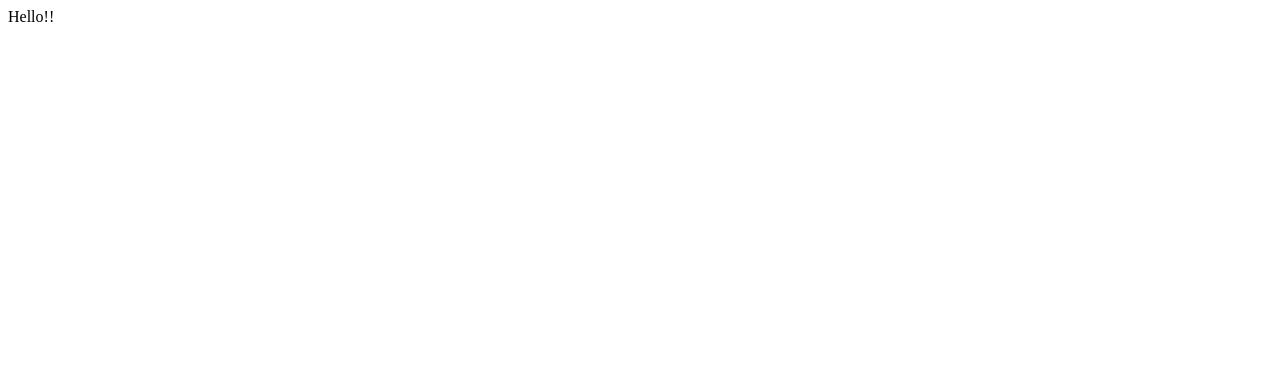
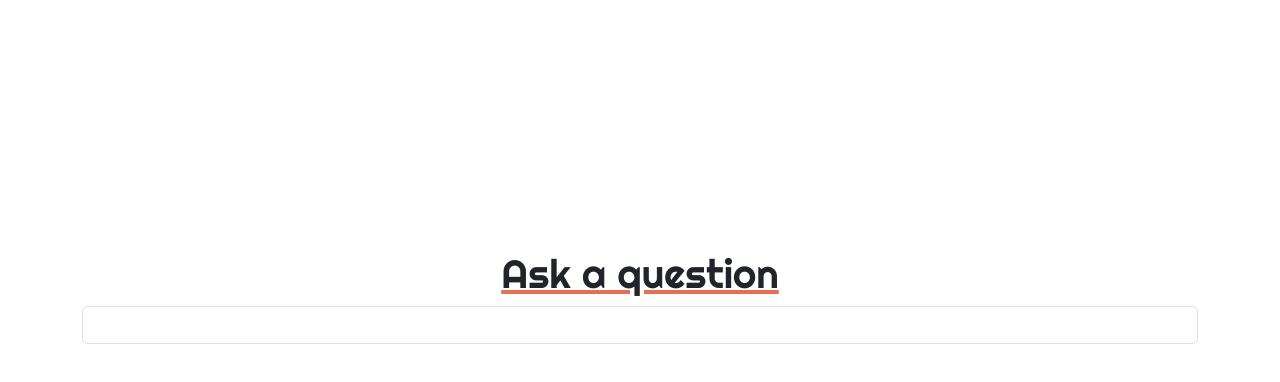
Before and after one commit to EsraaNasr92/React---Question-App, a React (Create React App) app: page / in a window 1280 px wide. Shown: the top 382 px of the page. Built offline with nearby package versions, Linux system fonts and the light colour scheme.

Commit message:
The initial screen

```diff
--- a/package.json
+++ b/package.json
@@ -6,7 +6,9 @@
     "@testing-library/jest-dom": "^5.17.0",
     "@testing-library/react": "^13.4.0",
     "@testing-library/user-event": "^13.5.0",
+    "bootstrap": "^5.3.3",
     "react": "^18.3.0",
+    "react-bootstrap": "^2.10.2",
     "react-dom": "^18.3.0",
     "react-scripts": "5.0.1",
     "web-vitals": "^2.1.4"
--- a/public/index.html
+++ b/public/index.html
@@ -15,15 +15,11 @@
       user's mobile device or desktop. See https://developers.google.com/web/fundamentals/web-app-manifest/
     -->
     <link rel="manifest" href="%PUBLIC_URL%/manifest.json" />
-    <!--
-      Notice the use of %PUBLIC_URL% in the tags above.
-      It will be replaced with the URL of the `public` folder during the build.
-      Only files inside the `public` folder can be referenced from the HTML.
 
-      Unlike "/favicon.ico" or "favicon.ico", "%PUBLIC_URL%/favicon.ico" will
-      work correctly both with client-side routing and a non-root public URL.
-      Learn how to configure a non-root public URL by running `npm run build`.
-    -->
+    <link rel="preconnect" href="https://fonts.googleapis.com">
+    <link rel="preconnect" href="https://fonts.gstatic.com" crossorigin>
+    <link href="https://fonts.googleapis.com/css2?family=Righteous&display=swap" rel="stylesheet">
+
     <title>React App</title>
   </head>
   <body>
--- a/src/App.js
+++ b/src/App.js
@@ -1,9 +1,24 @@
+import './assets/App.css';
+import Initial from './components/Initial';
+import Confirm from './components/Confirm';
+import Result from './components/Result';
+
 const App = () => {
+
+  const handleComponent = () => {
+    const screen = 0;
+    if(screen === 0) return <Initial />
+    if(screen === 1) return <Confirm />
+    if(screen === 2) return <Result />
+
+  }
+
   return (
-    <div>
-        Hello!!
+    <div className='container'>
+        {handleComponent()}
     </div>
   );
+
 }
 
 export default App;
--- /dev/null
+++ b/src/assets/App.css
@@ -0,0 +1,79 @@
+body {
+    font-family: "Roboto", sans-serif;
+    padding: 0;
+    margin: 0;
+  }
+
+
+  :root {
+  --charcoal: #264653;
+  --pgreen: #2a9d8f;
+  --yellow: #e9c46a;;
+  --orange: #f4a261;
+  --sienna: #e76f51;
+  }
+
+  a {
+    text-decoration: none;
+    color: #ffffff;
+  }
+
+
+  .container {
+    min-height: 300px;
+    width: 430px;
+    position: absolute;
+    left: 50%;
+    top: 50%;
+    -webkit-transform: translate(-50%, -50%);
+    transform: translate(-50%, -50%);
+  }
+
+
+  h1, h3 {
+    font-family: 'Righteous', cursive;
+    color: var(--charcoal);
+    text-decoration: underline;
+    text-decoration-color:var(--sienna);
+    font-size: 50px;
+    text-align: center;
+  }
+
+
+  .btn {
+    background:var(--charcoal);
+    color: #ffffff;
+    width: 100%;
+    margin-top: 10px;
+  }
+
+  .btn:hover {
+  color:#fff;
+  background: var(--orange);
+  }
+
+  .viewer {
+  font-size: 20px;
+  font-weight: 100;
+  }
+
+  .error {
+  color: var(--sienna);
+  font-weight: 800;
+  margin-top: 20px;
+  }
+
+  .zoom-enter {
+    transform: scale(0%);
+    transition: 0.4s linear;
+  }
+  .zoom-enter-active {
+    transform: scale(100%);
+  }
+  .zoom-exit {
+    transform: scale(0%);
+    transition: 0.4s linear;
+  }
+  .zoom-exit-active {
+    transform: sale(100%);
+  }
--- /dev/null
+++ b/src/components/Confirm.js
@@ -0,0 +1,9 @@
+const Confirm = () => {
+    return(
+        <div>
+            Confirm
+        </div>
+    );
+}
+
+export default Confirm;
--- /dev/null
+++ b/src/components/Initial.js
@@ -0,0 +1,58 @@
+import { useRef, useState } from "react";
+
+const Initial = () => {
+
+    const textInput = useRef();
+    const [showNext, setShowNext] = useState(false);
+    const [showError, setShowError] = useState(false);
+
+    // To check the text input >= 5 to show next button
+    const handleChange = () => {
+        if(textInput.current.value.length >= 5)
+            setShowNext(true)
+        else
+            setShowNext(false)
+    }
+
+    // Check the value in input
+
+    const handleSubmit = () => {
+        const value = textInput.current.value;
+
+        if(value.length >= 30){
+            setShowError(true);
+            return false
+        }
+
+        alert('NEXT')
+    }
+
+    return(
+        <div>
+            <h1>Ask a question</h1>
+
+
+                <input
+                    ref={textInput}
+                    onChange={handleChange}
+                    type="text"
+                    className="form-control"
+                    name="question"
+                />
+            {showNext &&
+                <button className="btn" onClick={handleSubmit}> Next </button>
+            }
+
+            { showError &&
+                <div className="error">
+                    The question is too long
+                </div>
+            }
+
+
+
+        </div>
+    );
+}
+
+export default Initial;
--- /dev/null
+++ b/src/components/Result.js
@@ -0,0 +1,9 @@
+const Result = () => {
+    return(
+        <div>
+            Result
+        </div>
+    );
+}
+
+export default Result;
--- a/src/index.js
+++ b/src/index.js
@@ -2,6 +2,7 @@ import React from 'react';
 import ReactDOM from 'react-dom/client';
 import App from './App';
 
+import 'bootstrap/dist/css/bootstrap.css';
 
 const root = ReactDOM.createRoot(document.getElementById('root'));
 root.render(
```
Also changed, not shown: 1 other file (tests, documents, lock files or other folders).
